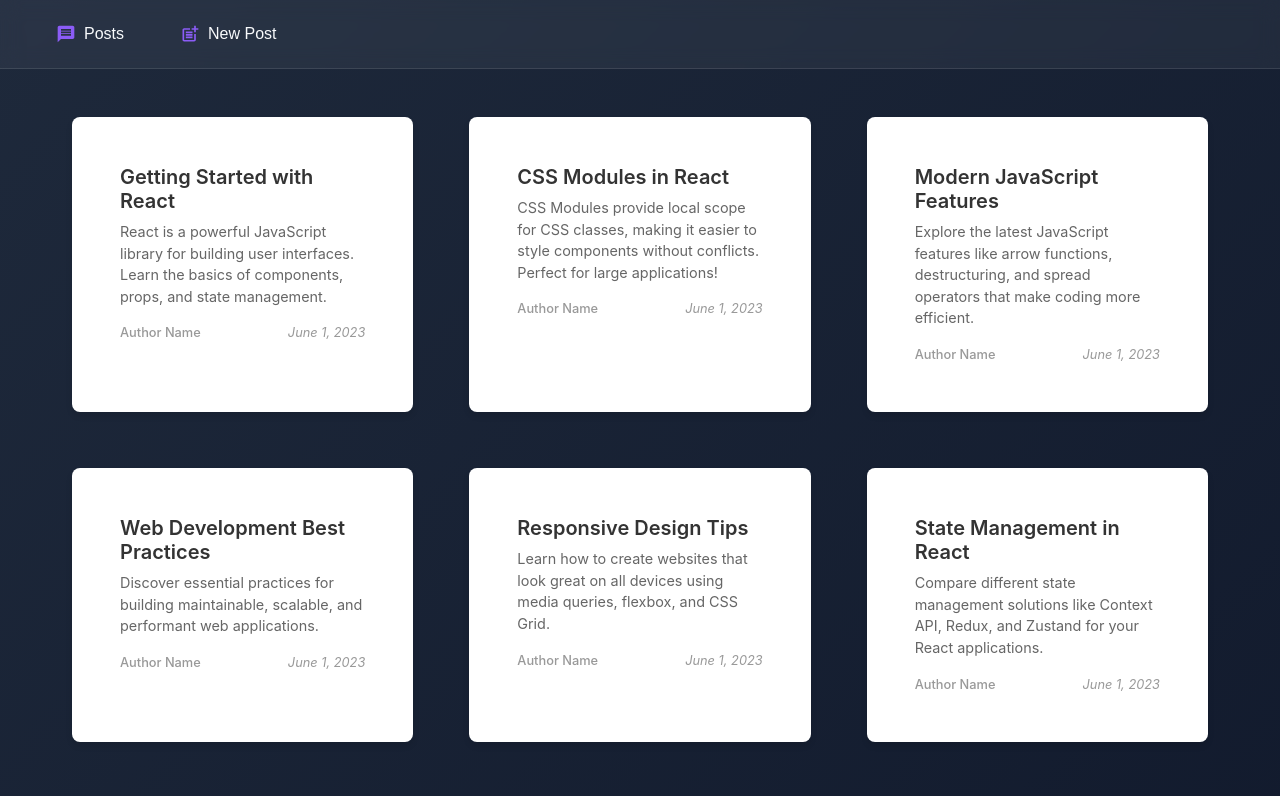
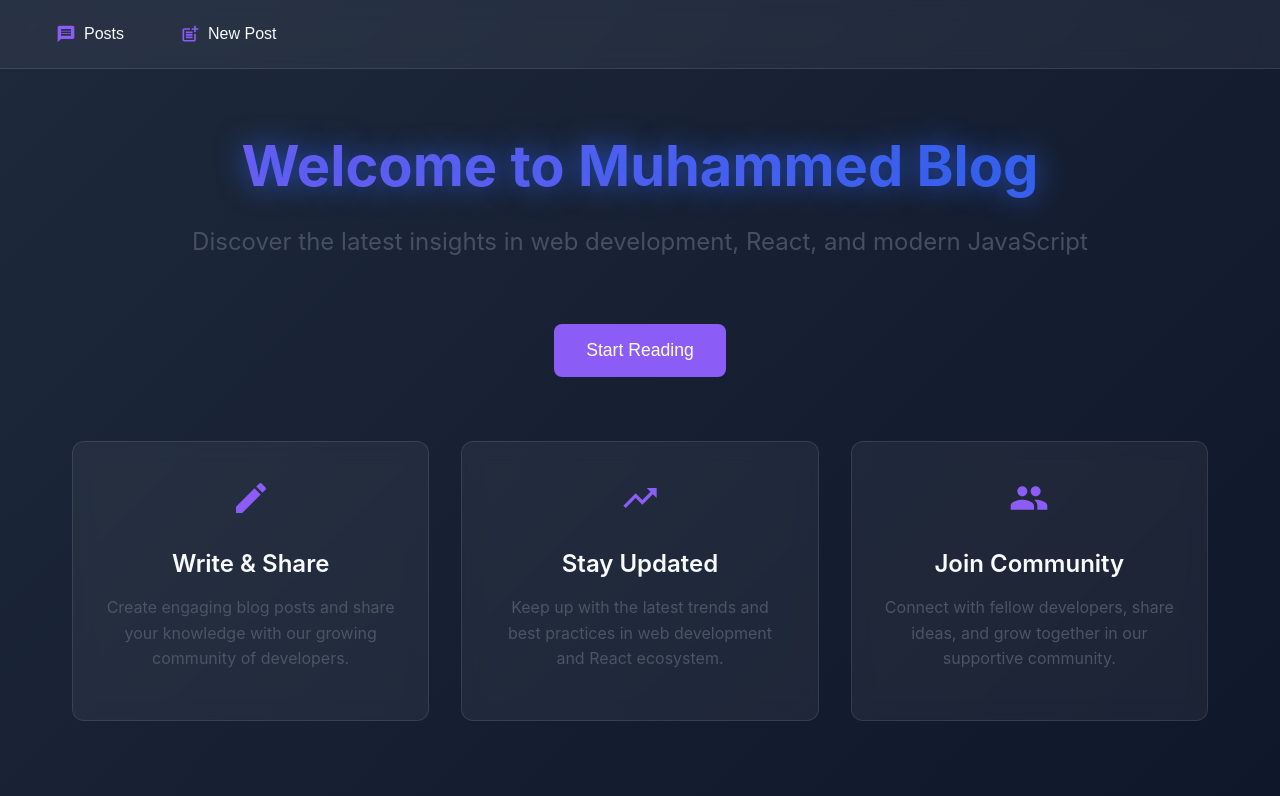
Before and after one commit to MuhammedMagid/NextJsTutorials, a React (Vite) app in the folder 00-react-review/02-postBlog/: page / in a window 1280 px wide. Shown: the top 796 px of the page. Built offline with nearby package versions, Linux system fonts and the light colour scheme.

Commit message:
Home page add

```diff
--- /dev/null
+++ b/00-react-review/02-postBlog/components/home.jsx
@@ -0,0 +1,54 @@
+import { MdCreate, MdTrendingUp, MdGroup } from 'react-icons/md';
+import styles from './home.module.css';
+
+const Home = ({ onStartReading }) => {
+    return (
+        <div className={styles.container}>
+            <section className={styles.hero}>
+                <h1 className={styles.title}>Welcome to Muhammed Blog</h1>
+                <p className={styles.subtitle}>
+                    Discover the latest insights in web development, React, and modern JavaScript
+                </p>
+                <div className={styles.cta}>
+                    <button onClick={onStartReading} className={styles.button}>
+                        Start Reading
+                    </button>
+                </div>
+            </section>
+
+            <div className={styles.features}>
+                <div className={styles.feature}>
+                    <div className={styles.featureIcon}>
+                        <MdCreate />
+                    </div>
+                    <h3 className={styles.featureTitle}>Write & Share</h3>
+                    <p className={styles.featureDescription}>
+                        Create engaging blog posts and share your knowledge with our growing community of developers.
+                    </p>
+                </div>
+
+                <div className={styles.feature}>
+                    <div className={styles.featureIcon}>
+                        <MdTrendingUp />
+                    </div>
+                    <h3 className={styles.featureTitle}>Stay Updated</h3>
+                    <p className={styles.featureDescription}>
+                        Keep up with the latest trends and best practices in web development and React ecosystem.
+                    </p>
+                </div>
+
+                <div className={styles.feature}>
+                    <div className={styles.featureIcon}>
+                        <MdGroup />
+                    </div>
+                    <h3 className={styles.featureTitle}>Join Community</h3>
+                    <p className={styles.featureDescription}>
+                        Connect with fellow developers, share ideas, and grow together in our supportive community.
+                    </p>
+                </div>
+            </div>
+        </div>
+    );
+};
+
+export default Home;
--- /dev/null
+++ b/00-react-review/02-postBlog/components/home.module.css
@@ -0,0 +1,114 @@
+.container {
+    max-width: 1200px;
+    margin: 4rem auto;
+    padding: 0 2rem;
+    text-align: center;
+    color: var(--background-light);
+}
+
+.hero {
+    margin-bottom: 4rem;
+}
+
+.title {
+    font-size: 3.5rem;
+    font-weight: 700;
+    margin-bottom: 1.5rem;
+    background: linear-gradient(45deg, var(--accent-color), var(--primary-color));
+    -webkit-background-clip: text;
+    -webkit-text-fill-color: transparent;
+    animation: titleGlow 2s ease-in-out infinite alternate;
+}
+
+.subtitle {
+    font-size: 1.5rem;
+    color: var(--text-secondary);
+    margin-bottom: 2rem;
+    opacity: 0.9;
+}
+
+.features {
+    display: grid;
+    grid-template-columns: repeat(auto-fit, minmax(300px, 1fr));
+    gap: 2rem;
+    margin-top: 3rem;
+}
+
+.feature {
+    background: rgba(255, 255, 255, 0.05);
+    padding: 2rem;
+    border-radius: 12px;
+    backdrop-filter: blur(10px);
+    border: 1px solid rgba(255, 255, 255, 0.1);
+    transition: transform 0.3s ease;
+}
+
+.feature:hover {
+    transform: translateY(-5px);
+}
+
+.featureIcon {
+    font-size: 2.5rem;
+    margin-bottom: 1rem;
+    color: var(--accent-color);
+}
+
+.featureTitle {
+    font-size: 1.5rem;
+    margin-bottom: 1rem;
+    color: var(--background-light);
+}
+
+.featureDescription {
+    color: var(--text-secondary);
+    line-height: 1.6;
+}
+
+.cta {
+    margin-top: 4rem;
+}
+
+.button {
+    background: var(--accent-color);
+    color: white;
+    padding: 1rem 2rem;
+    border-radius: 8px;
+    font-size: 1.1rem;
+    font-weight: 500;
+    border: none;
+    cursor: pointer;
+    transition: all 0.3s ease;
+}
+
+.button:hover {
+    background: var(--primary-color);
+    transform: translateY(-2px);
+}
+
+@keyframes titleGlow {
+    from {
+        text-shadow: 0 0 20px rgba(139, 92, 246, 0.5);
+    }
+    to {
+        text-shadow: 0 0 30px rgba(37, 99, 235, 0.8);
+    }
+}
+
+/* Responsive Design */
+@media (max-width: 768px) {
+    .container {
+        margin: 2rem auto;
+    }
+
+    .title {
+        font-size: 2.5rem;
+    }
+
+    .subtitle {
+        font-size: 1.2rem;
+    }
+
+    .features {
+        grid-template-columns: 1fr;
+    }
+}
--- a/00-react-review/02-postBlog/src/App.jsx
+++ b/00-react-review/02-postBlog/src/App.jsx
@@ -1,24 +1,38 @@
 import PostList from "../components/postList";
 import Header from "../components/header";
+import Home from "../components/home";
 import { useState } from "react";
 
 function App() {
   const [isPosting, setIsPosting] = useState(false);
-  const [isReadingPost, setIsReadingPost] = useState(true);
+  const [isReadingPost, setIsReadingPost] = useState(false);
+  const [showHome, setShowHome] = useState(true);
 
   const togglePosting = () => {
     setIsPosting(!isPosting);
+    setShowHome(false);
   };
 
   const toggleReadingPost = () => {
     setIsReadingPost(!isReadingPost);
+    setShowHome(false);
+  };
+
+  const startReading = () => {
+    setIsReadingPost(true);
+    setShowHome(false);
   };
 
   return(
     <>
       <Header onTogglePosting={togglePosting} onToggleReadingPost={toggleReadingPost}/>
       <main>
-        <PostList isPosting={isPosting} isReadingPost={isReadingPost} onClose={() => setIsPosting(false)}/>
+        {showHome && <Home onStartReading={startReading}/>}
+        <PostList
+          isPosting={isPosting}
+          isReadingPost={isReadingPost}
+          onClose={() => setIsPosting(false)}
+        />
       </main>
     </>
   )
```
